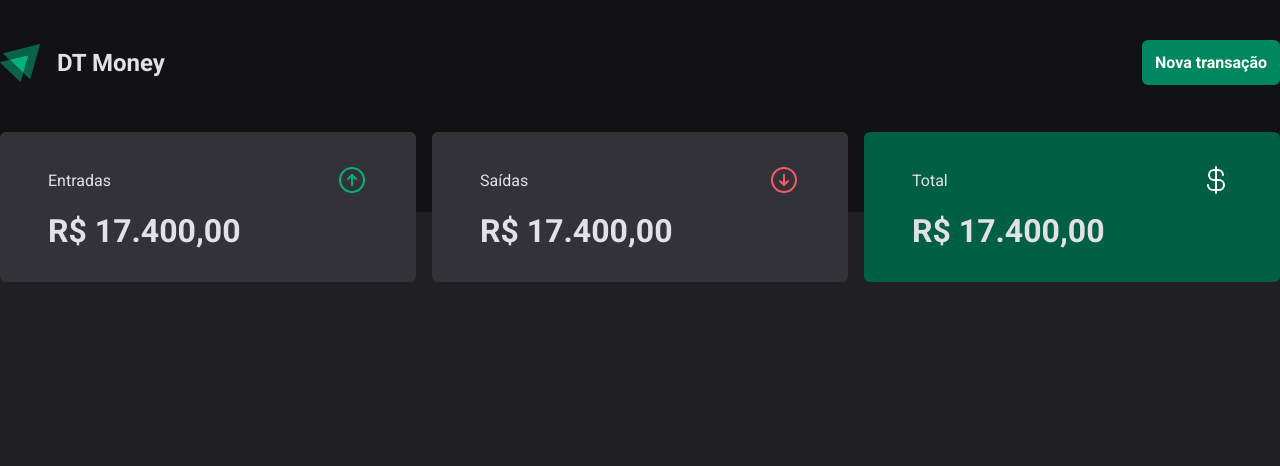
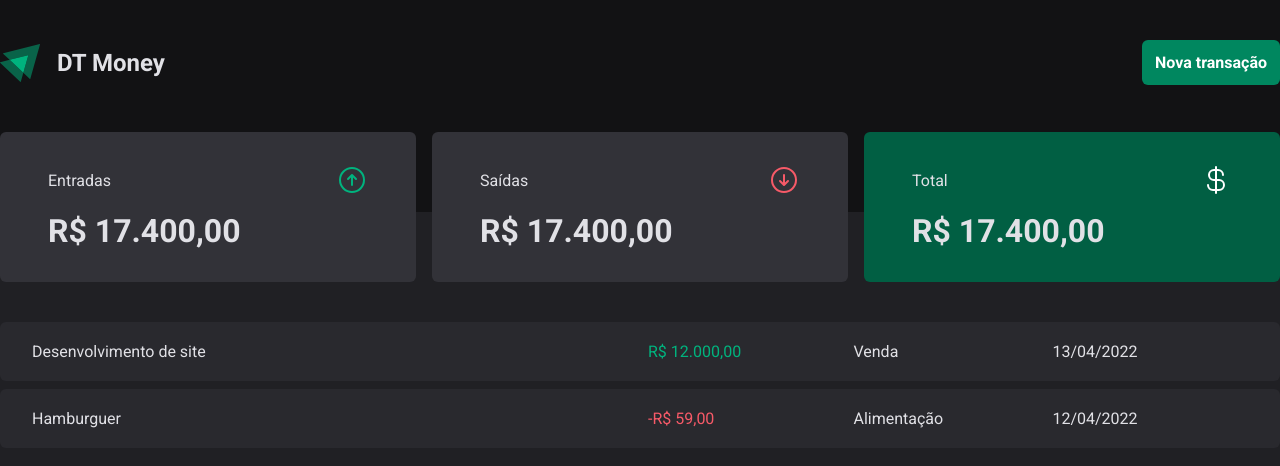
Before and after one commit to tsxfabio/dtmoney, a React (Vite) app: page / in a window 1280 px wide. Shown: the top 466 px of the page. Built offline with nearby package versions, Linux system fonts and the light colour scheme.

Commit message:
tabela de transferências

```diff
--- a/src/pages/Home/index.tsx
+++ b/src/pages/Home/index.tsx
@@ -1,10 +1,33 @@
 import { DashboardBox } from "../../components/DashboardBox";
-import { HomeContainer } from "./styles";
+import { HomeContainer, PriceHighLight, TableContainer } from "./styles";
 
 export function Home() {
   return (
     <HomeContainer>
       <DashboardBox />
+
+      <TableContainer>
+        <table>
+          <tbody>
+            <tr>
+              <td width='50%'>Desenvolvimento de site</td>
+              <td>
+                <PriceHighLight variant='income'>R$ 12.000,00</PriceHighLight>
+              </td>
+              <td>Venda</td>
+              <td>13/04/2022</td>
+            </tr>
+            <tr>
+              <td width='50%'>Hamburguer</td>
+              <td>
+                <PriceHighLight variant='outcome'>-R$ 59,00</PriceHighLight>
+              </td>
+              <td>Alimentação</td>
+              <td>12/04/2022</td>
+            </tr>
+          </tbody>
+        </table>
+      </TableContainer>
     </HomeContainer>
   );
 }
--- a/src/pages/Home/styles.ts
+++ b/src/pages/Home/styles.ts
@@ -4,3 +4,42 @@ export const HomeContainer = styled.div`
   max-width: 1280px;
   margin: 0 auto;
 `;
+
+export const TableContainer = styled.div`
+  width: 100%;
+  margin-top: 2rem;
+
+  table {
+    width: 100%;
+    border-collapse: separate;
+    border-spacing: 0 0.5rem;
+
+    td {
+      padding: 1.25rem 0.5rem;
+      background-color: ${(props) => props.theme["gray-700"]};
+
+      &:first-child {
+        padding-left: 2rem;
+        border-top-left-radius: 6px;
+        border-bottom-left-radius: 6px;
+      }
+
+      &:last-child {
+        padding-right: 2rem;
+        border-top-right-radius: 6px;
+        border-bottom-right-radius: 6px;
+      }
+    }
+  }
+`;
+
+interface PriceHighLightProps {
+  variant: "income" | "outcome";
+}
+
+export const PriceHighLight = styled.span<PriceHighLightProps>`
+  color: ${(props) =>
+    props.variant === "income"
+      ? props.theme["green-300"]
+      : props.theme["red-300"]};
+`;
```
